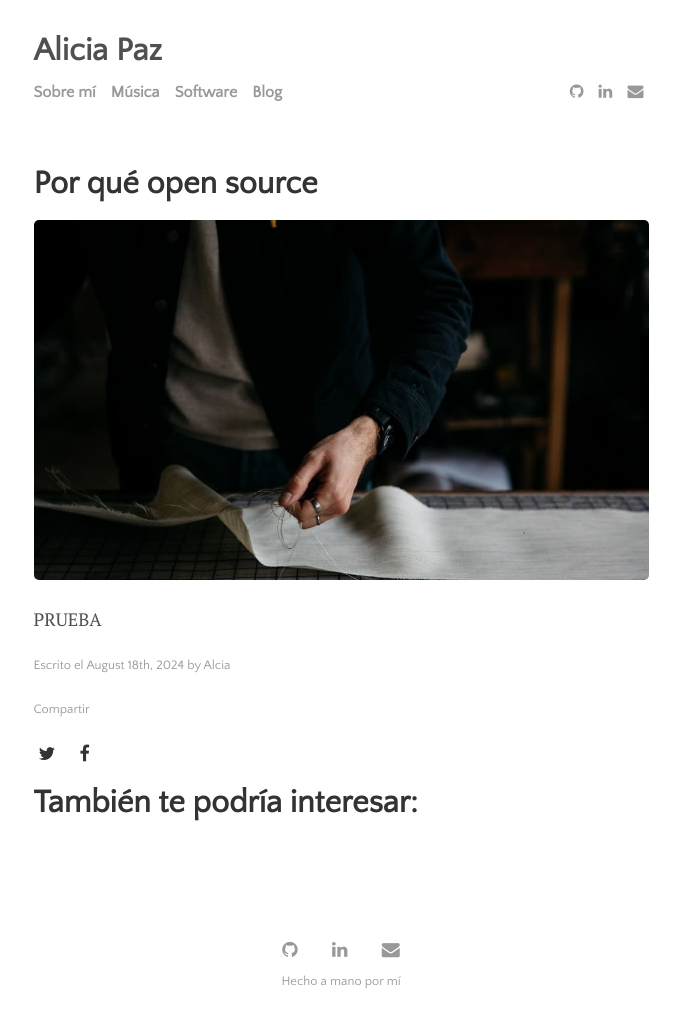
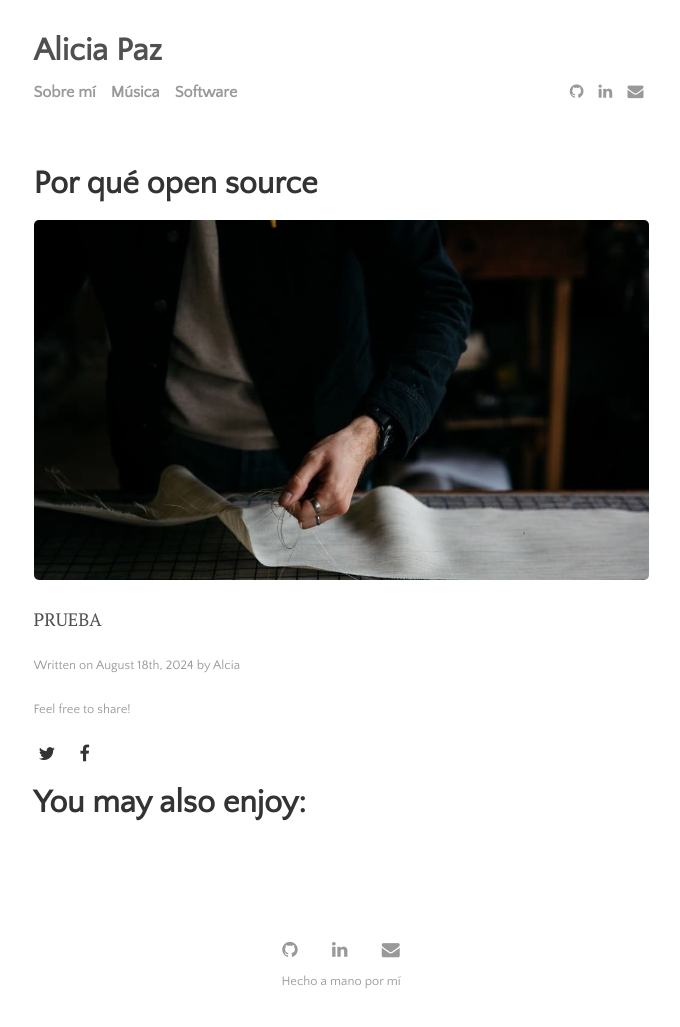
Before and after one commit to aliciapaz/aliciapaz-portfolio, a Jekyll site: the page built from _posts/2024-08-18-wyh-foss.md, in a window 1280 px wide. Shown: the whole page, without its empty margins (299-979 px from the left). Built offline with Jekyll 4.4.1, drawn with Linux system fonts in a browser that asks for light colours.

Commit message:
Temp. remove blog menu tab

```diff
--- a/_data/settings.yml
+++ b/_data/settings.yml
@@ -1,6 +1,7 @@
 # Change 'comments' to true for Disqus comments
 disqus:
   comments: false
+  disqus_shortname: 'https-lenpaul-github-io-lagrange'
 
 # If you are not using Google Analytics, please change 'google-ID' to an empty string
 google-ID: ''
@@ -9,7 +10,7 @@ menu:
 - {name: 'Sobre mí',   url: 'about'}
 - {name: 'Música', url: 'music'}
 - {name: 'Software', url: 'software'}
-- {name: 'Blog', url: 'blog'}
+# - {name: 'Blog', url: 'blog'}
 
 # Available social icons are powered by Font Awesome, so you can use any icon that they offer
 social:
@@ -21,11 +22,11 @@ social:
 
 # Customize site text
 pagination:
-  next_page: 'Más antiguo'
-  previous_page: 'Más nuevo'
+  next_page: 'Newer'
+  previous_page: 'Older'
 
-sharing_button_prompt: 'Compartir'
+sharing_button_prompt: 'Feel free to share!'
 
-related_posts: 'También te podría interesar:'
+related_posts: 'You may also enjoy:'
 
-post_date_prefix: 'Escrito el'
+post_date_prefix: 'Written on'
--- /dev/null
+++ b/index.html
@@ -0,0 +1,4 @@
+---
+layout: home
+title: Home
+---
```
Also changed, not shown: LICENSE.md (deleted), 1 other file.
